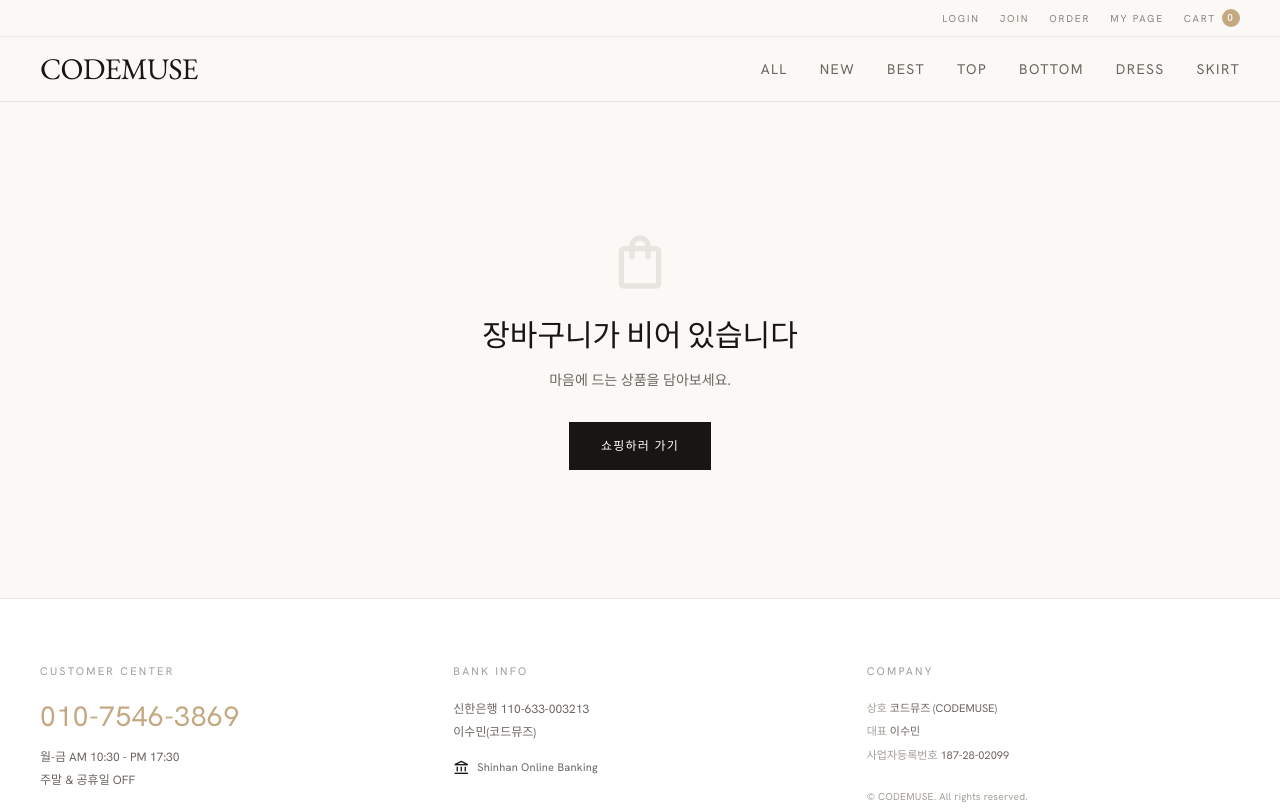
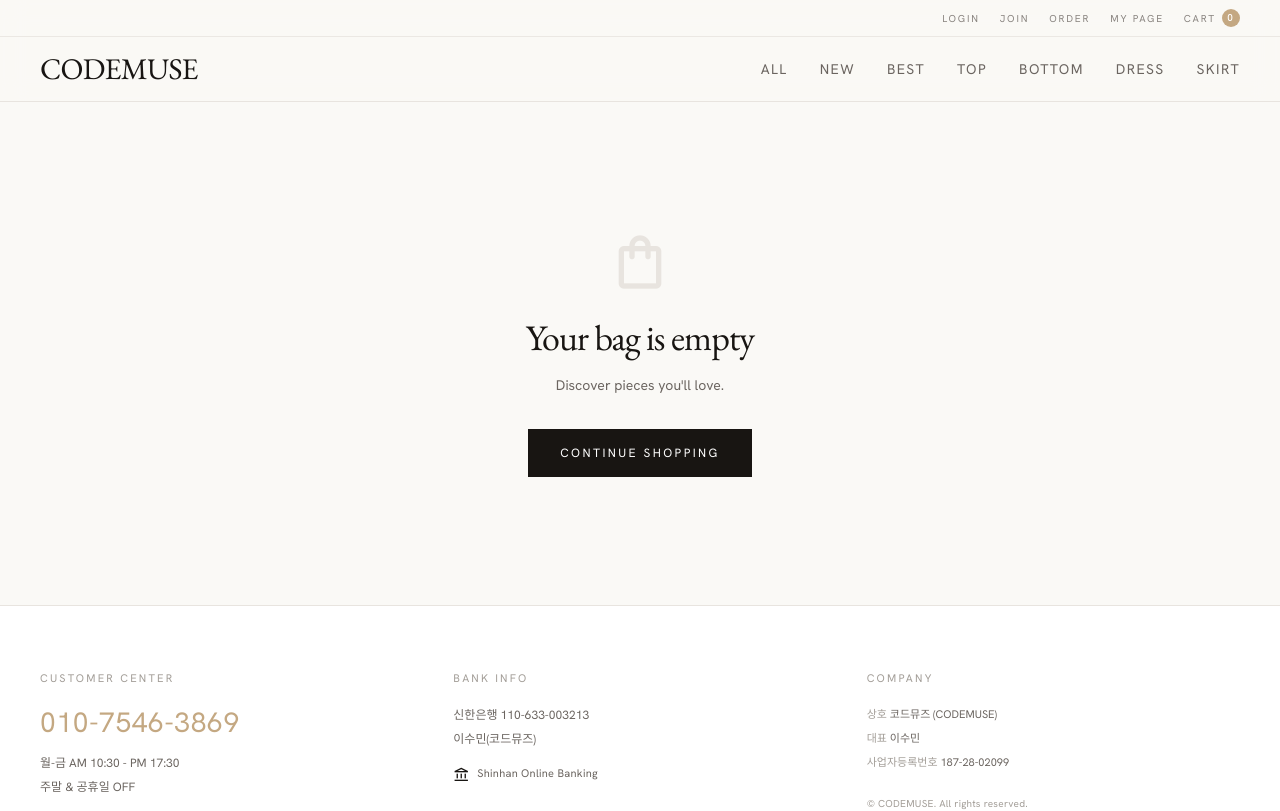
Before and after one commit to jaeohsumin-max/-, a React (Vite) app: page /cart in a window 1280 px wide. Shown: the top 811 px of the page. Built offline with nearby package versions, Linux system fonts and the light colour scheme.

Commit message:
Translate cart page copy to English with editorial styling.

```diff
--- a/src/page/CartPage.jsx
+++ b/src/page/CartPage.jsx
@@ -28,15 +28,17 @@ export default function CartPage() {
         <span className="material-symbols-outlined text-[64px] text-[#e8e4df] mb-6">
           shopping_bag
         </span>
-        <h1 className="font-serif text-3xl mb-4">장바구니가 비어 있습니다</h1>
-        <p className="text-[#6b6560] text-sm mb-8">
-          마음에 드는 상품을 담아보세요.
+        <h1 className="font-serif text-3xl md:text-4xl mb-4 tracking-tight">
+          Your bag is empty
+        </h1>
+        <p className="text-[#6b6560] text-sm mb-8 leading-relaxed">
+          Discover pieces you&apos;ll love.
         </p>
         <Link
           to="/shop"
-          className="inline-block bg-[#181512] text-white px-8 py-4 text-xs tracking-widest uppercase"
+          className="inline-block bg-[#181512] text-white px-8 py-4 text-xs tracking-[0.2em] uppercase"
         >
-          쇼핑하러 가기
+          Continue Shopping
         </Link>
       </div>
     );
@@ -44,9 +46,10 @@ export default function CartPage() {
 
   return (
     <div className="max-w-7xl mx-auto px-5 md:px-10 py-10 md:py-16">
-      <h1 className="font-serif text-3xl md:text-4xl mb-2">장바구니</h1>
-      <p className="text-sm text-[#6b6560] mb-10">
-        {cartLines.length}종 · 총 {items.reduce((s, i) => s + i.quantity, 0)}개
+      <h1 className="font-serif text-3xl md:text-4xl mb-2 tracking-tight">Cart</h1>
+      <p className="text-sm text-[#6b6560] mb-10 tracking-wide">
+        {cartLines.length} {cartLines.length === 1 ? "item" : "items"} ·{" "}
+        {items.reduce((s, i) => s + i.quantity, 0)} total
       </p>
 
       <div className="grid grid-cols-1 lg:grid-cols-3 gap-10">
@@ -109,7 +112,7 @@ export default function CartPage() {
                     onClick={() => removeItem(line.key)}
                     className="text-xs text-[#6b6560] hover:text-[#c45c4a] underline"
                   >
-                    삭제
+                    Remove
                   </button>
                 </div>
               </div>
@@ -123,23 +126,23 @@ export default function CartPage() {
             onClick={clearCart}
             className="text-xs text-[#6b6560] underline"
           >
-            장바구니 비우기
+            Clear bag
           </button>
         </div>
 
         <div className="lg:col-span-1">
           <div className="bg-white p-6 md:p-8 rounded-sm editorial-shadow sticky top-28">
-            <h2 className="font-serif text-xl mb-6">주문 요약</h2>
+            <h2 className="font-serif text-xl mb-6">Order Summary</h2>
             <dl className="space-y-3 text-sm mb-6">
               <div className="flex justify-between">
-                <dt className="text-[#6b6560]">상품 금액</dt>
+                <dt className="text-[#6b6560]">Subtotal</dt>
                 <dd>{formatPrice(subtotal)}</dd>
               </div>
               <div className="flex justify-between">
-                <dt className="text-[#6b6560]">배송비</dt>
+                <dt className="text-[#6b6560]">Shipping</dt>
                 <dd>
                   {shipping === 0 ? (
-                    <span className="text-[#c45c4a]">무료</span>
+                    <span className="text-[#c45c4a]">Free</span>
                   ) : (
                     formatPrice(shipping)
                   )}
@@ -147,27 +150,27 @@ export default function CartPage() {
               </div>
               {subtotal > 0 && subtotal < SHIPPING_FREE_THRESHOLD && (
                 <p className="text-xs text-[#6b6560] bg-[#faf9f6] p-3">
-                  {formatPrice(SHIPPING_FREE_THRESHOLD - subtotal)} 더 담으면
-                  무료배송!
+                  Add {formatPrice(SHIPPING_FREE_THRESHOLD - subtotal)} more for
+                  free shipping
                 </p>
               )}
             </dl>
             <div className="flex justify-between font-semibold text-lg border-t border-[#e8e4df] pt-4 mb-6">
-              <span>총 결제금액</span>
+              <span>Total</span>
               <span>{formatPrice(total)}</span>
             </div>
             <button
               type="button"
               onClick={() => navigate("/checkout")}
-              className="w-full bg-[#181512] text-white py-4 text-xs tracking-widest uppercase hover:bg-[#3d3834] transition-colors"
+              className="w-full bg-[#181512] text-white py-4 text-xs tracking-[0.2em] uppercase hover:bg-[#3d3834] transition-colors"
             >
-              주문하기
+              Checkout
             </button>
             <Link
               to="/shop"
-              className="block text-center mt-4 text-xs text-[#6b6560] underline"
+              className="block text-center mt-4 text-xs text-[#6b6560] underline tracking-wide"
             >
-              쇼핑 계속하기
+              Continue Shopping
             </Link>
           </div>
         </div>
```
